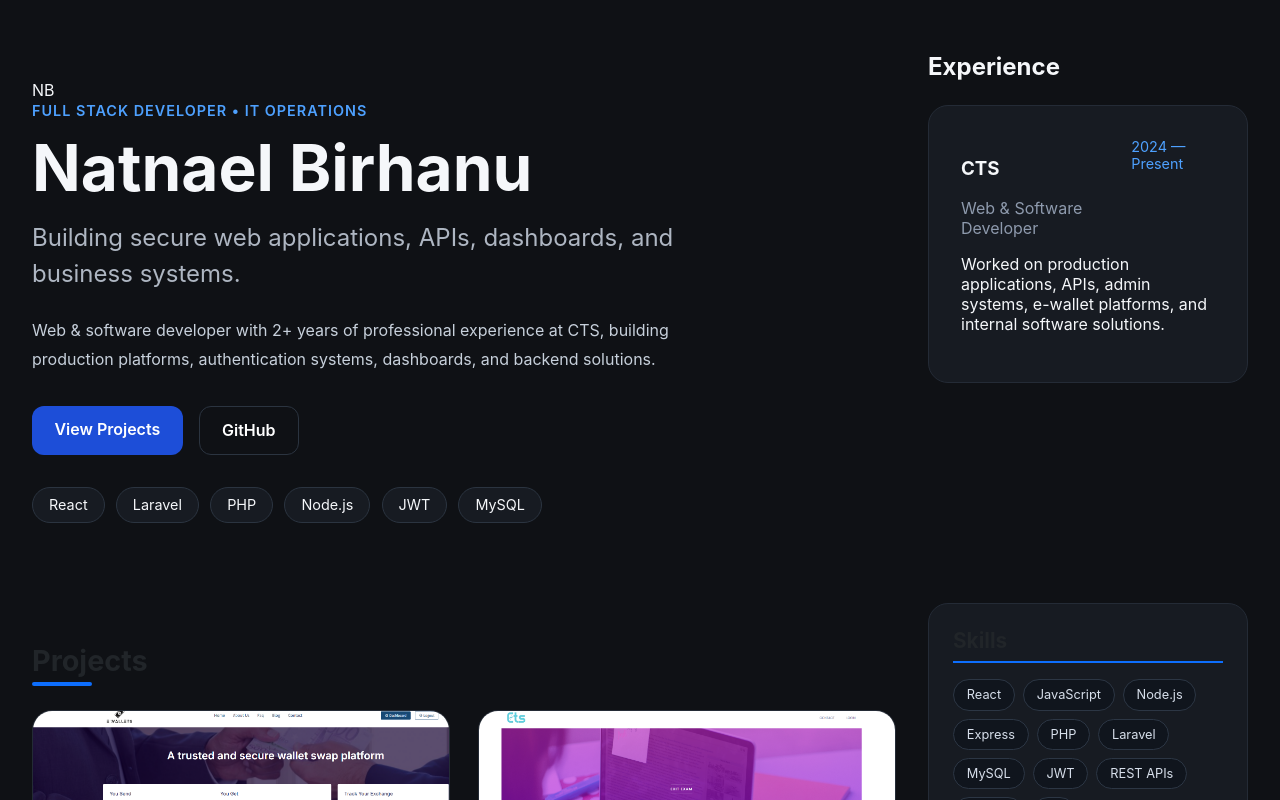
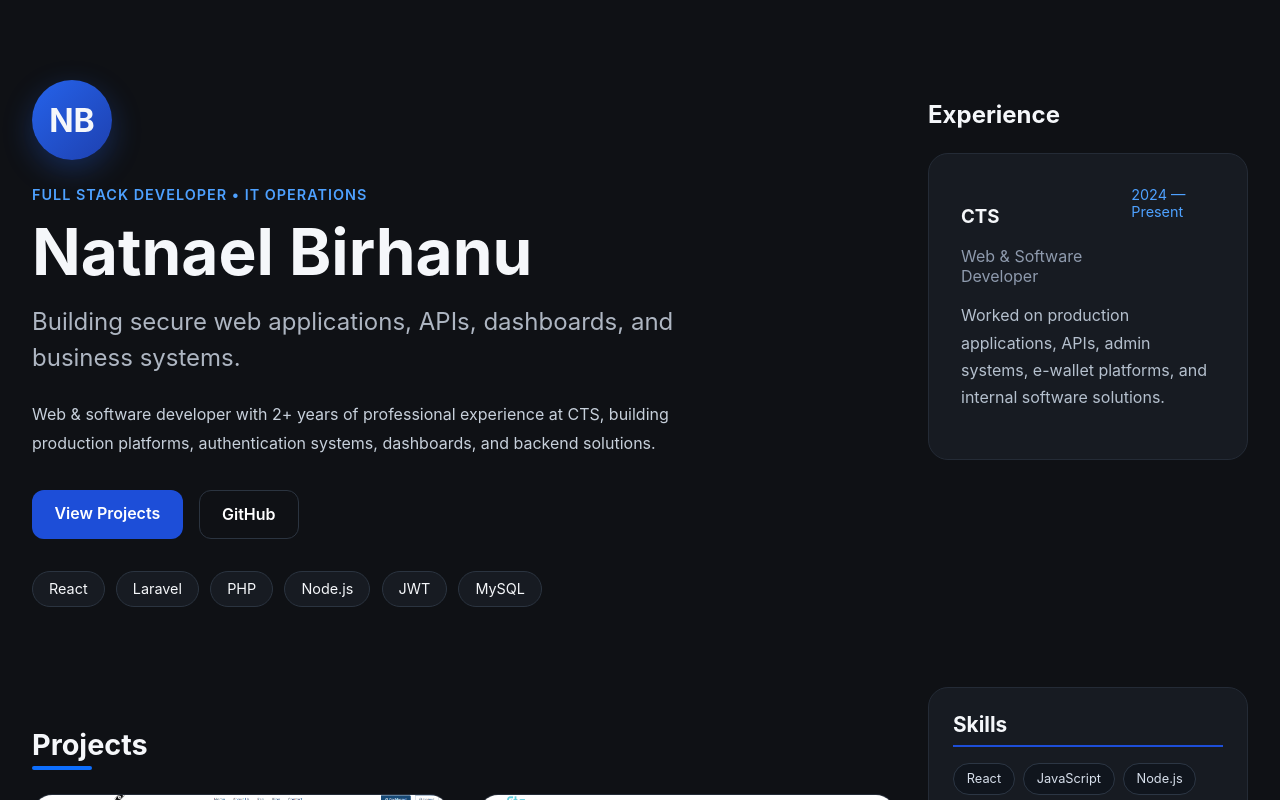
Before and after one commit to natiii300/resume-website, a React (Create React App) app: page / in a window 1280 px wide. Shown: the top 800 px of the page. Built offline with nearby package versions, Linux system fonts and the light colour scheme.

Commit message:
Update App.css

```diff
--- a/src/App.css
+++ b/src/App.css
@@ -88,7 +88,7 @@ body {
 .projects-section h2 {
   font-size: 1.8rem;
   margin: 2.5rem 0 1.5rem;
-  color: #212529;
+  color: #f5f7fa;
   position: relative;
   padding-bottom: 0.5rem;
 }
@@ -339,10 +339,10 @@ body {
 .sidebar h3 {
   margin-top: 0;
   font-size: 1.3rem;
-  color: #212529;
+  color: #f5f7fa;
   margin-bottom: 1rem;
   padding-bottom: 0.5rem;
-  border-bottom: 2px solid #0d6efd;
+  border-bottom: 2px solid #1d4ed8;
 }
 
 .skills {
@@ -493,7 +493,7 @@ footer {
   margin: 1.5rem 0;
   line-height: 1.7;
   font-size: 1.05rem;
-  color: #333;
+  color: #c7d0db;
 }
 
 .intro-text p {
@@ -503,3 +503,48 @@ footer {
 .intro-text strong {
   color: #0d6efd;
 }
+
+
+html {
+  scroll-behavior: smooth;
+}
+
+.avatar {
+  width: 80px;
+  height: 80px;
+  border-radius: 50%;
+  background: linear-gradient(135deg, #2563eb, #1e40af);
+  display: flex;
+  align-items: center;
+  justify-content: center;
+  font-size: 2rem;
+  font-weight: 700;
+  margin-bottom: 1.5rem;
+  box-shadow: 0 10px 30px rgba(37, 99, 235, 0.3);
+}
+
+.experience-section {
+  margin-top: 3rem;
+}
+
+.experience-section h2 {
+  color: #f5f7fa;
+}
+
+.experience-card p,
+.experience-card li {
+  color: #b5c0ce;
+  line-height: 1.7;
+}
+
+.experience-card ul {
+  padding-left: 1.2rem;
+}
+
+.project-img {
+  cursor: pointer;
+}
+
+.btn:hover {
+  opacity: 0.9;
+}
```
